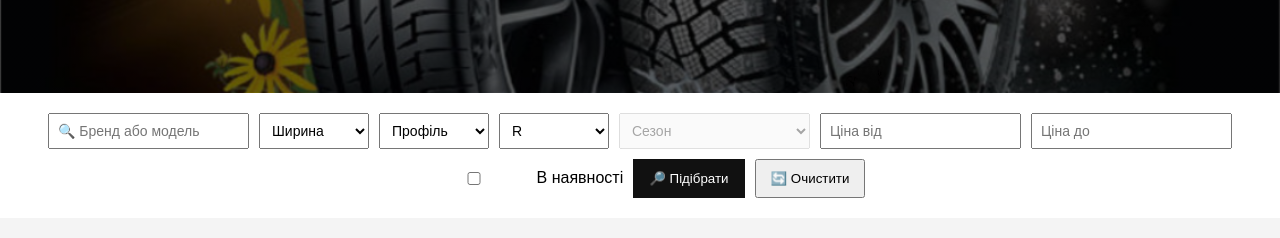
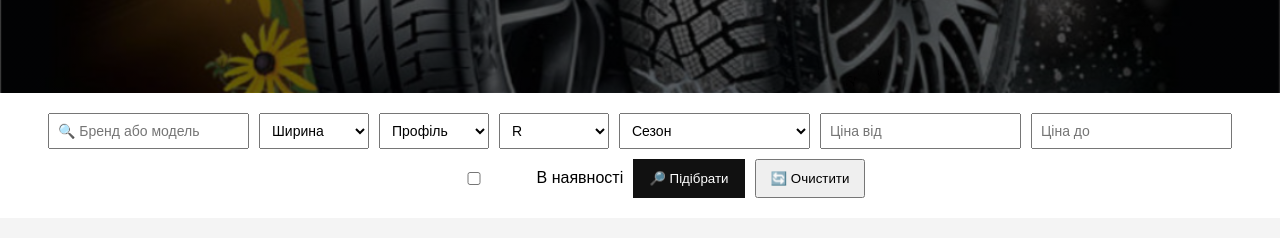
Before and after one commit to skayKatya/FlyTire, a website with bundled scripts: page frontend/index.html in a window 1280 px wide. Shown: the part 181-419 px from the top of the page. Built offline with nearby package versions, Linux system fonts and the light colour scheme.

Commit message:
Revert "Merge pull request #10 from skayKatya/codex/ensure-season-filter-is-always-closed"
This reverts commit f52917f9d6b96c62fe60447a933fb9ccf9a996fe, reversing
changes made to 9749141ecdb97e8c382faa8a419dbb22454b6431.

```diff
--- a/frontend/index.html
+++ b/frontend/index.html
@@ -63,7 +63,7 @@
     <option value="22">22</option>
   </select>
 
-  <select id="seasonFilter" disabled>
+  <select id="seasonFilter">
     <option value="">Сезон</option>
     <option value="winter">❄️ Зима</option>
     <option value="summer-all">☀️🌿 Літо + Всесезонні</option>
```
